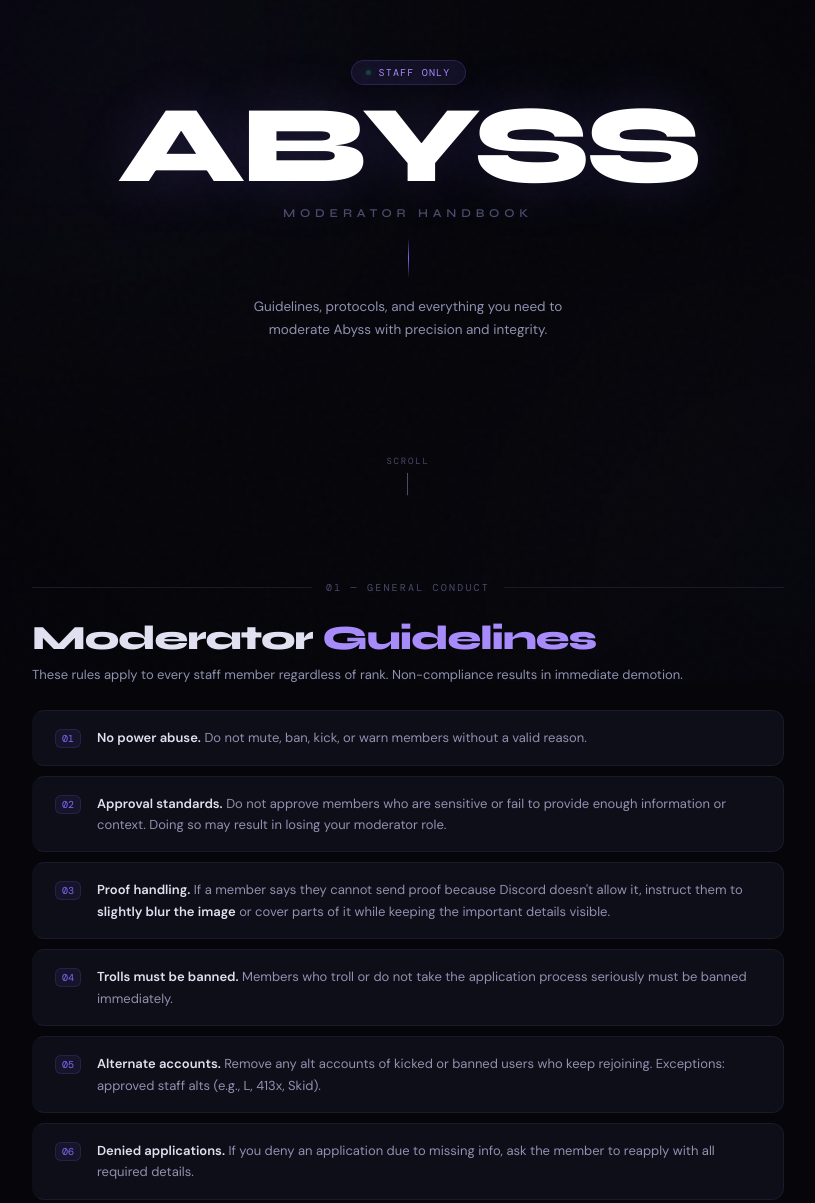
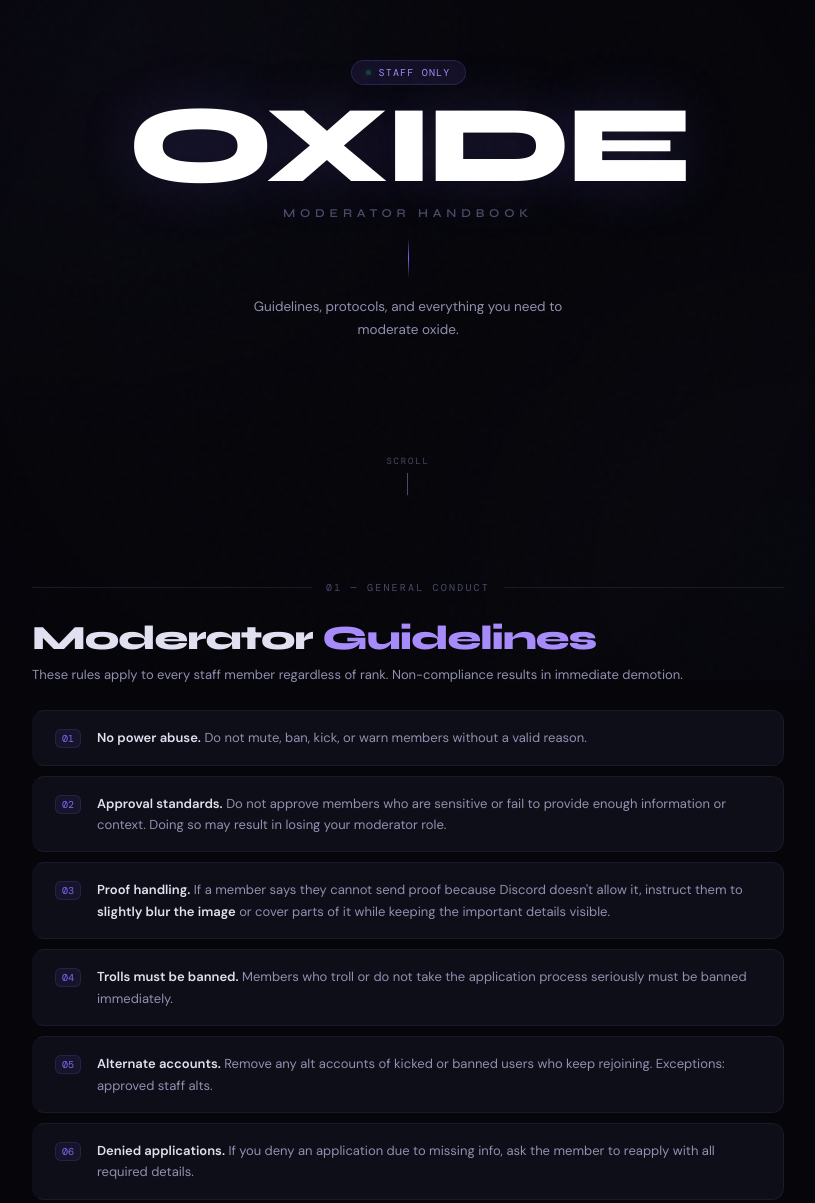
Before and after one commit to Abyss-studios-wyst-lyper/Abyss-staff-book-v1, a plain HTML site: page index.html in a window 1280 px wide. Shown: the part 119-1322 px from the top of the page, without its empty margins (232-1047 px from the left). Drawn offline with nearby package versions, Linux system fonts and the light colour scheme.

Commit message:
Update index.html

```diff
--- a/index.html
+++ b/index.html
@@ -429,10 +429,10 @@
 
   <div class="cover">
     <div class="cover-badge"><span class="dot"></span>Staff Only</div>
-    <div class="cover-logo">ABYSS</div>
+    <div class="cover-logo">OXIDE</div>
     <div class="cover-sub">Moderator Handbook</div>
     <div class="cover-rule"></div>
-    <div class="cover-desc">Guidelines, protocols, and everything you need to moderate Abyss with precision and integrity.</div>
+    <div class="cover-desc">Guidelines, protocols, and everything you need to moderate oxide.</div>
     <div class="cover-scroll">Scroll<div class="scroll-line"></div></div>
   </div>
 
@@ -447,7 +447,7 @@
     <div class="rule-card"><div class="rule-num">02</div><div class="rule-text"><strong>Approval standards.</strong> Do not approve members who are sensitive or fail to provide enough information or context. Doing so may result in losing your moderator role.</div></div>
     <div class="rule-card"><div class="rule-num">03</div><div class="rule-text"><strong>Proof handling.</strong> If a member says they cannot send proof because Discord doesn't allow it, instruct them to <strong>slightly blur the image</strong> or cover parts of it while keeping the important details visible.</div></div>
     <div class="rule-card"><div class="rule-num">04</div><div class="rule-text"><strong>Trolls must be banned.</strong> Members who troll or do not take the application process seriously must be banned immediately.</div></div>
-    <div class="rule-card"><div class="rule-num">05</div><div class="rule-text"><strong>Alternate accounts.</strong> Remove any alt accounts of kicked or banned users who keep rejoining. Exceptions: approved staff alts (e.g., L, 413x, Skid).</div></div>
+    <div class="rule-card"><div class="rule-num">05</div><div class="rule-text"><strong>Alternate accounts.</strong> Remove any alt accounts of kicked or banned users who keep rejoining. Exceptions: approved staff alts.</div></div>
     <div class="rule-card"><div class="rule-num">06</div><div class="rule-text"><strong>Denied applications.</strong> If you deny an application due to missing info, ask the member to reapply with all required details.</div></div>
   </div>
 
@@ -508,11 +508,11 @@
     <div class="ack-success" id="ack-success">
       <div class="ack-check">✓</div>
       <div class="ack-name" id="ack-name-display"></div>
-      <div class="ack-msg">has acknowledged the Abyss Staff Book</div>
+      <div class="ack-msg">has acknowledged the Oxide Staff Book</div>
     </div>
   </div>
 
-  <div class="footer">Abyss Staff Handbook — Internal Use Only</div>
+  <div class="footer">Oxide Staff Handbook — Internal Use Only</div>
 </div>
 
 <script>
```
